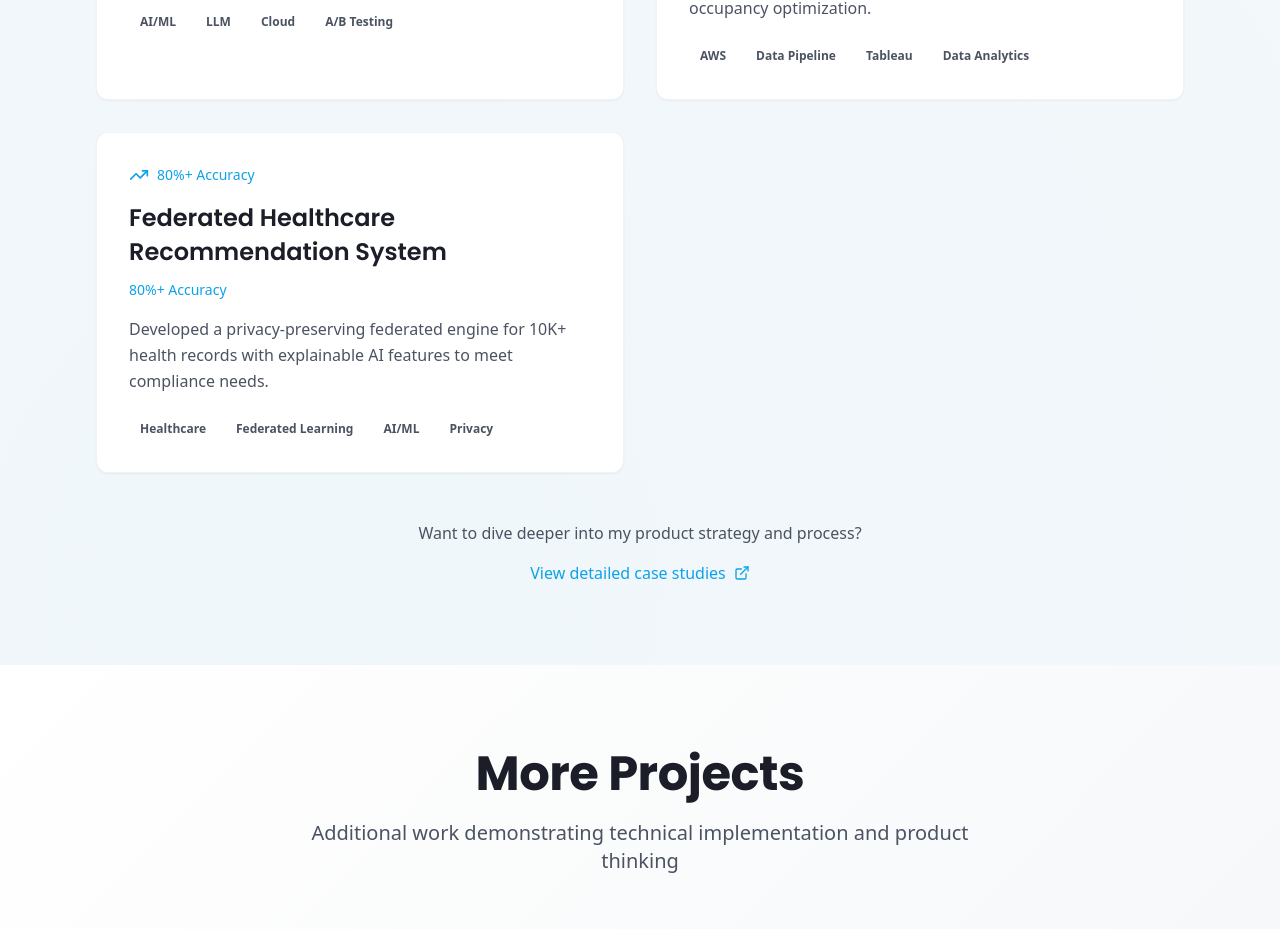
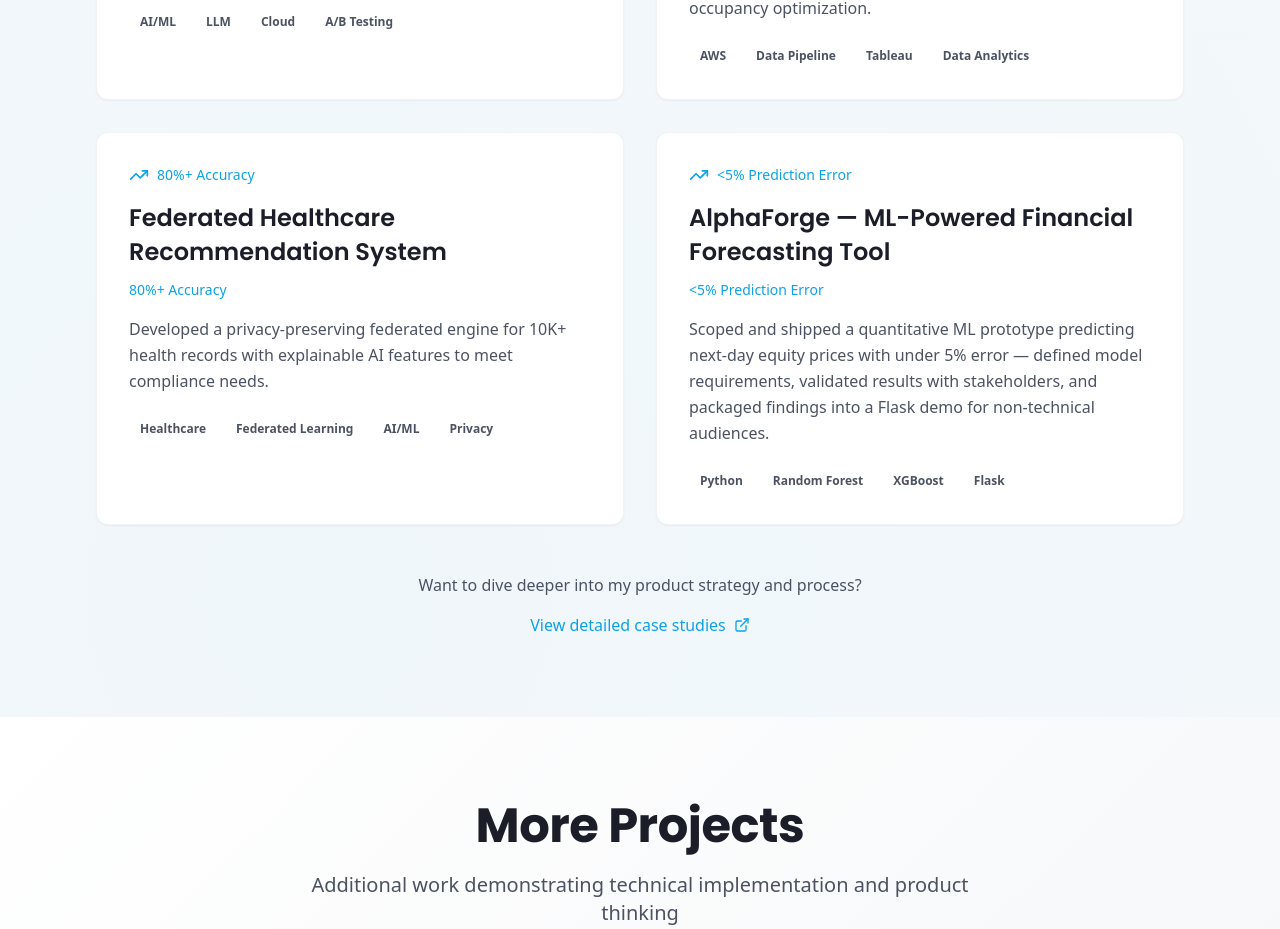
Before and after one commit to Nstar9/niraj-patil-portfolio, a React (Vite) app: page / in a window 1280 px wide. Shown: the part 1740-2669 px from the top of the page. Built offline with nearby package versions, Linux system fonts and the light colour scheme; the HTML template or start-up script is replaced by a standard one.

Commit message:
Changes
Co-authored-by: Nstar9 <88630911+Nstar9@users.noreply.github.com>

```diff
--- a/src/components/FeaturedProjects.tsx
+++ b/src/components/FeaturedProjects.tsx
@@ -53,6 +53,16 @@ const projects = [
     metrics: "80%+ Accuracy",
     color: "from-violet-500/20 to-purple-500/20",
     link: "https://github.com/Nstar9/Federated-Healthcare-Recommendation-System"
+  },
+  {
+    id: 5,
+    title: "AlphaForge — ML-Powered Financial Forecasting Tool",
+    impact: "<5% Prediction Error",
+    description: "Scoped and shipped a quantitative ML prototype predicting next-day equity prices with under 5% error — defined model requirements, validated results with stakeholders, and packaged findings into a Flask demo for non-technical audiences.",
+    tags: ["Python", "Random Forest", "XGBoost", "Flask"],
+    metrics: "<5% Prediction Error",
+    color: "from-rose-500/20 to-pink-500/20",
+    link: "https://github.com/Nstar9/AlphaForge-ML-Stock-Predictor"
   }
 ];
 
```
